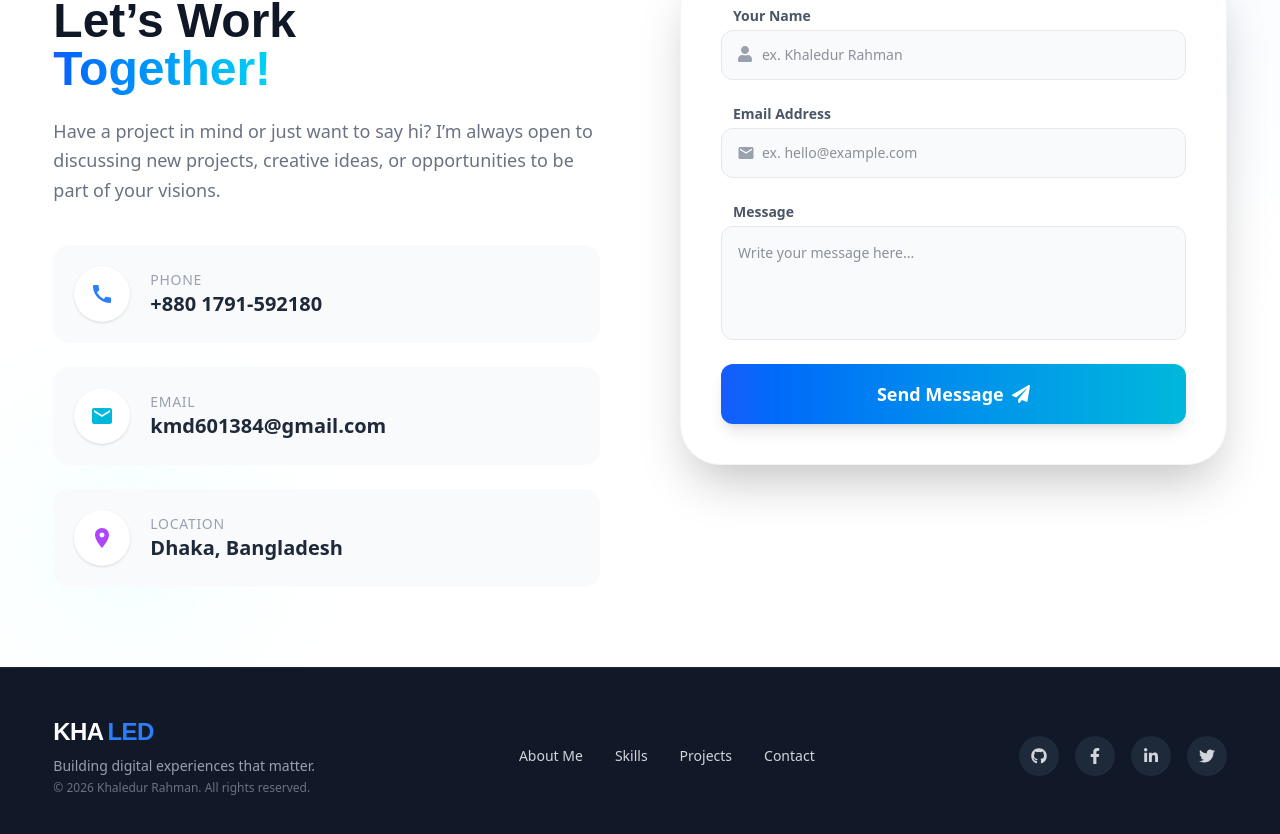
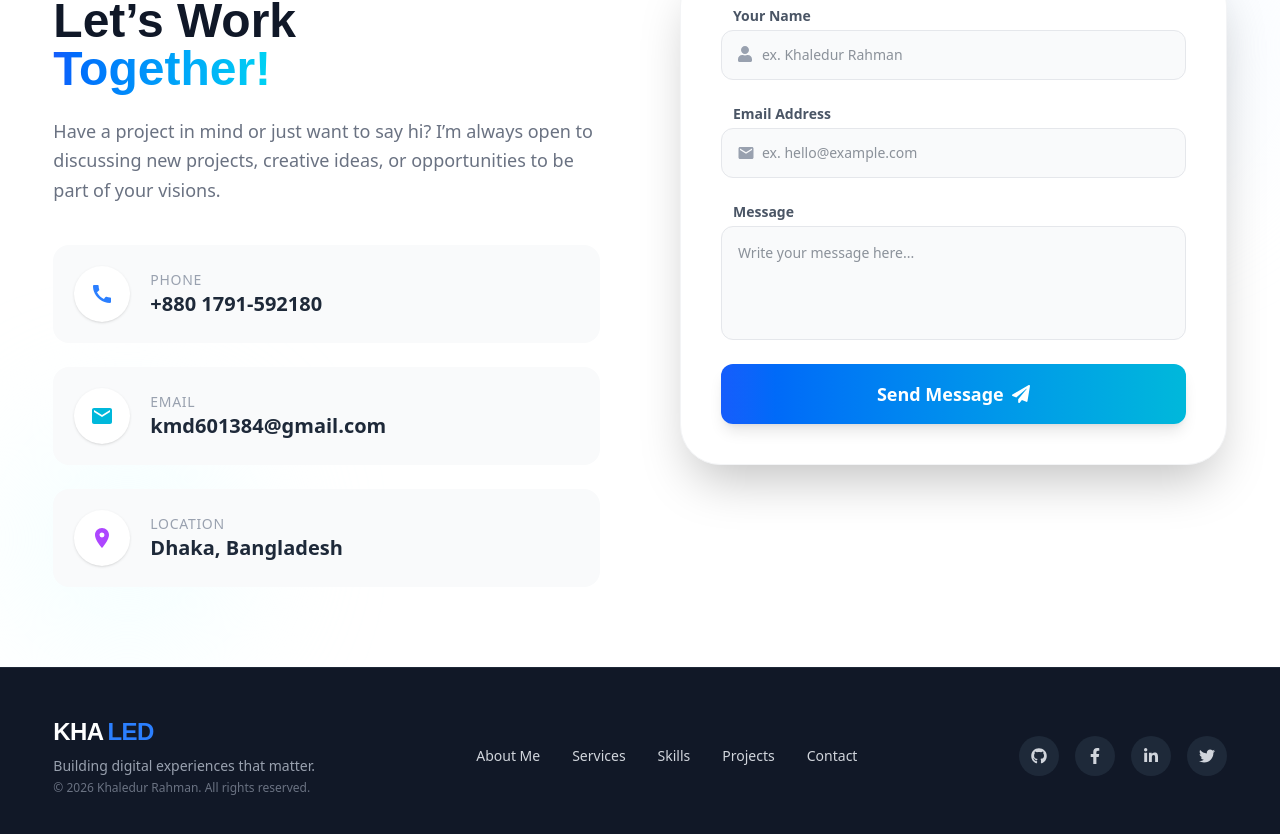
Before and after one commit to khaled6013/MY-PORTFOLIO, a React (Vite) app: page / in a window 1280 px wide. Shown: the part 4789-5623 px from the top of the page. Built offline with nearby package versions, Linux system fonts and the light colour scheme.

Commit message:
footerB services added

```diff
--- a/src/components/Footer.jsx
+++ b/src/components/Footer.jsx
@@ -6,7 +6,7 @@ import { FaUser, FaPaperPlane } from "react-icons/fa";
 
 const Footer = () => {
     const form = useRef();
-    const [status, setStatus] = useState(null); // null, 'sending', 'success', 'error'
+    const [status, setStatus] = useState(null);
 
     const sendEmail = (e) => {
         e.preventDefault();
--- a/src/components/FooterB.jsx
+++ b/src/components/FooterB.jsx
@@ -27,6 +27,12 @@ const FooterB = () => {
             <li>
               <a href="#about" className="hover:text-blue-400 transition-colors duration-300 relative group">
                 About Me
+                <span className="absolute -bottom-1 left-0 w-0 h-0.5 bg-blue-400 transition-all duration-300 group-hover:w-full"></span>
+              </a>
+            </li>
+            <li>
+              <a href="#services" className="hover:text-blue-400 transition-colors duration-300 relative group">
+                Services
                 <span className="absolute -bottom-1 left-0 w-0 h-0.5 bg-blue-400 transition-all duration-300 group-hover:w-full"></span>
               </a>
             </li>
@@ -69,8 +75,6 @@ const FooterB = () => {
               <FaFacebookF />
             </a>
             <a
-              href="#"
-              target="_blank"
               rel="noreferrer"
               className="w-10 h-10 flex items-center justify-center rounded-full bg-gray-800 text-gray-300 hover:bg-[#0077B5] hover:text-white transition-all duration-300 hover:-translate-y-1"
             >
```
